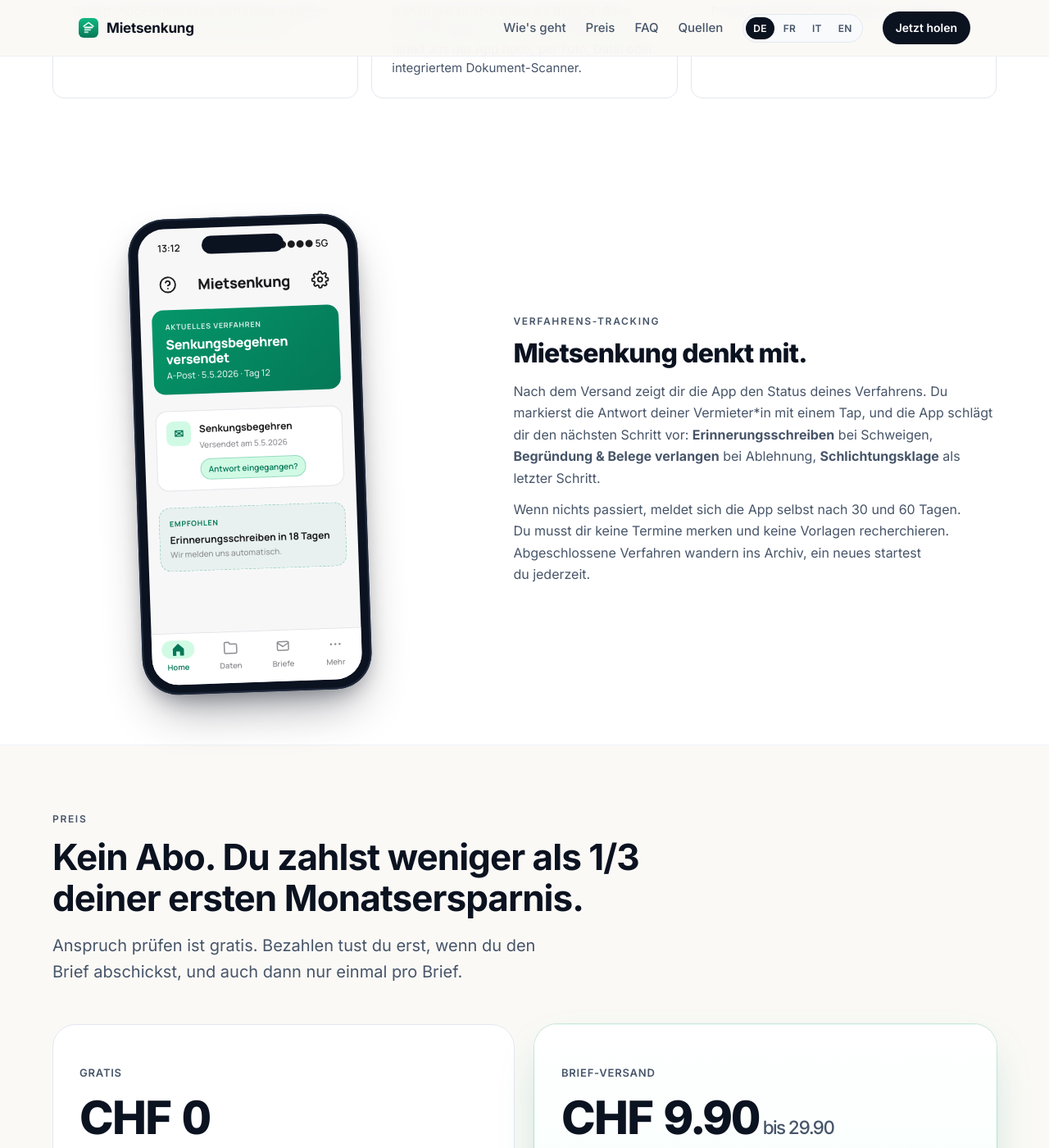
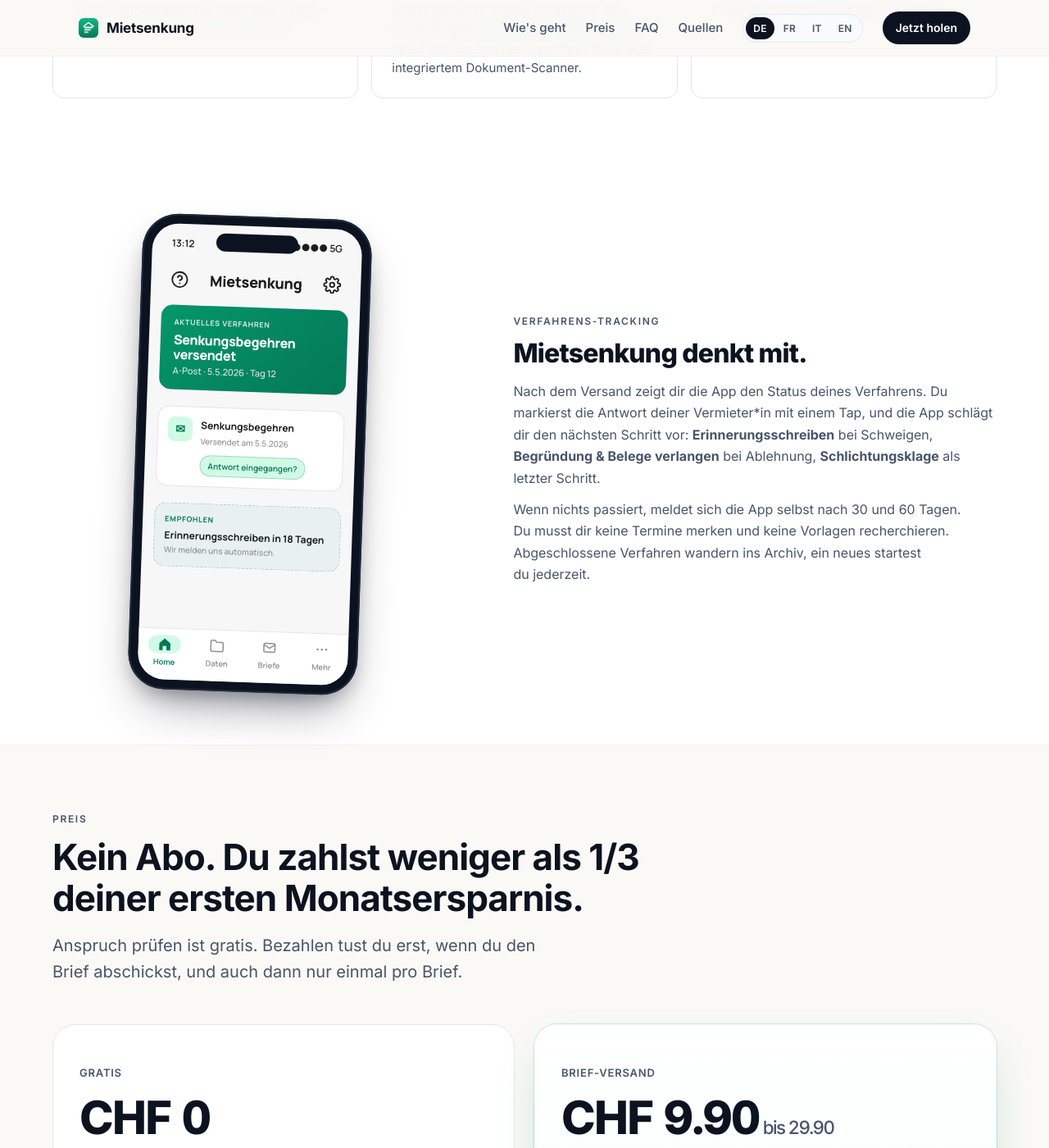
Before and after one commit to mietsenkung-app/mietsenkung-app.github.io, a Jekyll site: the page built from index.md, in a window 1280 px wide and 1400 px high, scrolled down 3099 px. Shown: the whole window at 82% size. Built offline with Jekyll 4.4.1, drawn with Linux system fonts in a browser that asks for light colours.

Commit message:
feat(journey): zweiter Phone-Mock bekommt gleichen Desktop-Tilt + Hover-Effekt wie Hero-Phone (gespiegelt rechts statt links)

```diff
--- a/assets/style.css
+++ b/assets/style.css
@@ -977,7 +977,11 @@ img, svg { max-width: 100%; height: auto; display: block; }
     transform: rotate(-2deg);
     transition: transform 0.6s ease;
   }
-  .hero__visual:hover .phone { transform: rotate(0deg) translateY(-4px); }
+  .hero__visual:hover .phone,
+  .journey__visual:hover .phone { transform: rotate(0deg) translateY(-4px); }
+  /* Mirror tilt für zweiten Mock — leicht nach rechts statt links, damit
+     er sich vom Hero-Phone visuell unterscheidet aber denselben Stil hat. */
+  .journey__visual .phone { transform: rotate(2deg); }
 }
 .phone__float {
   position: absolute;
```
